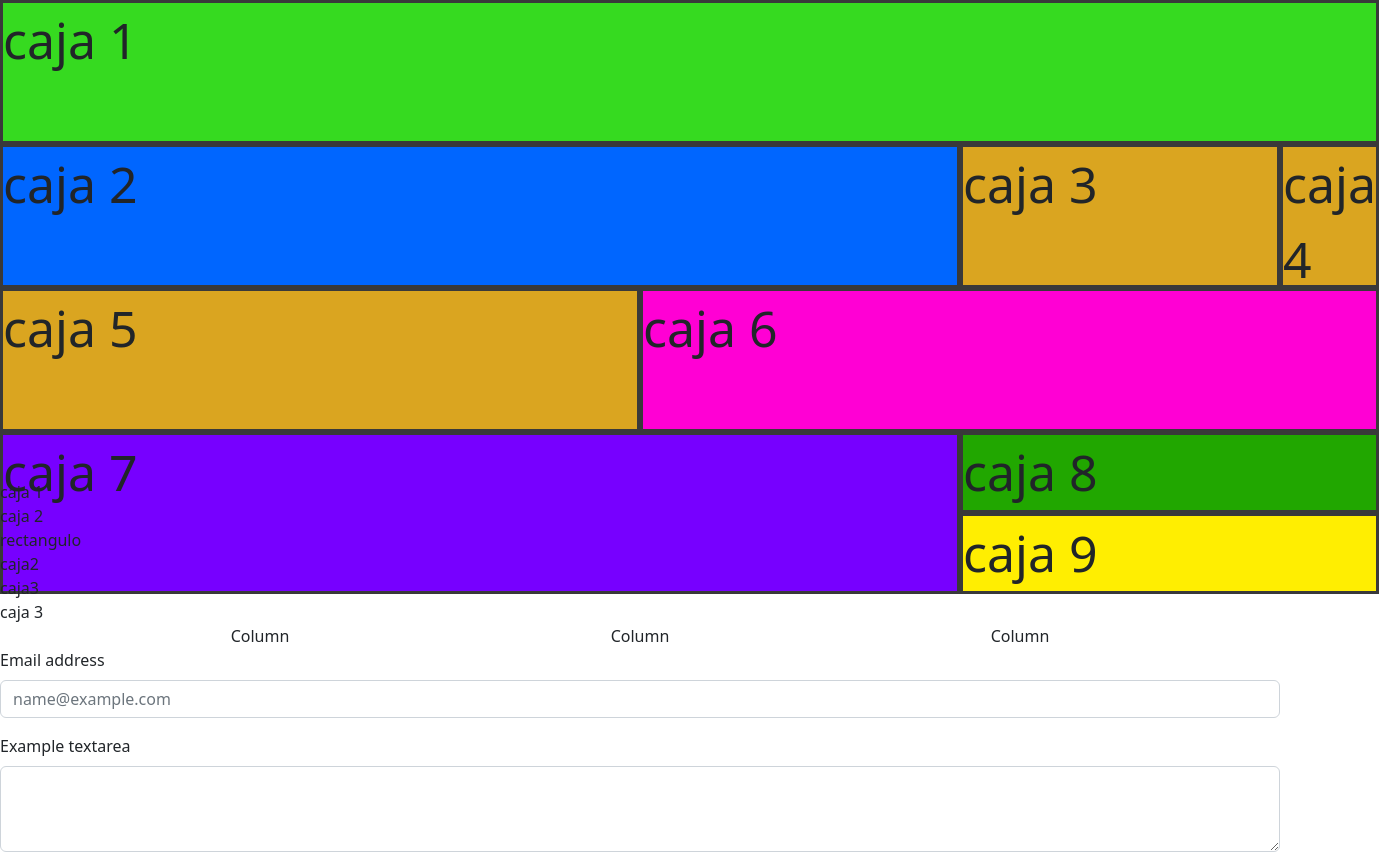
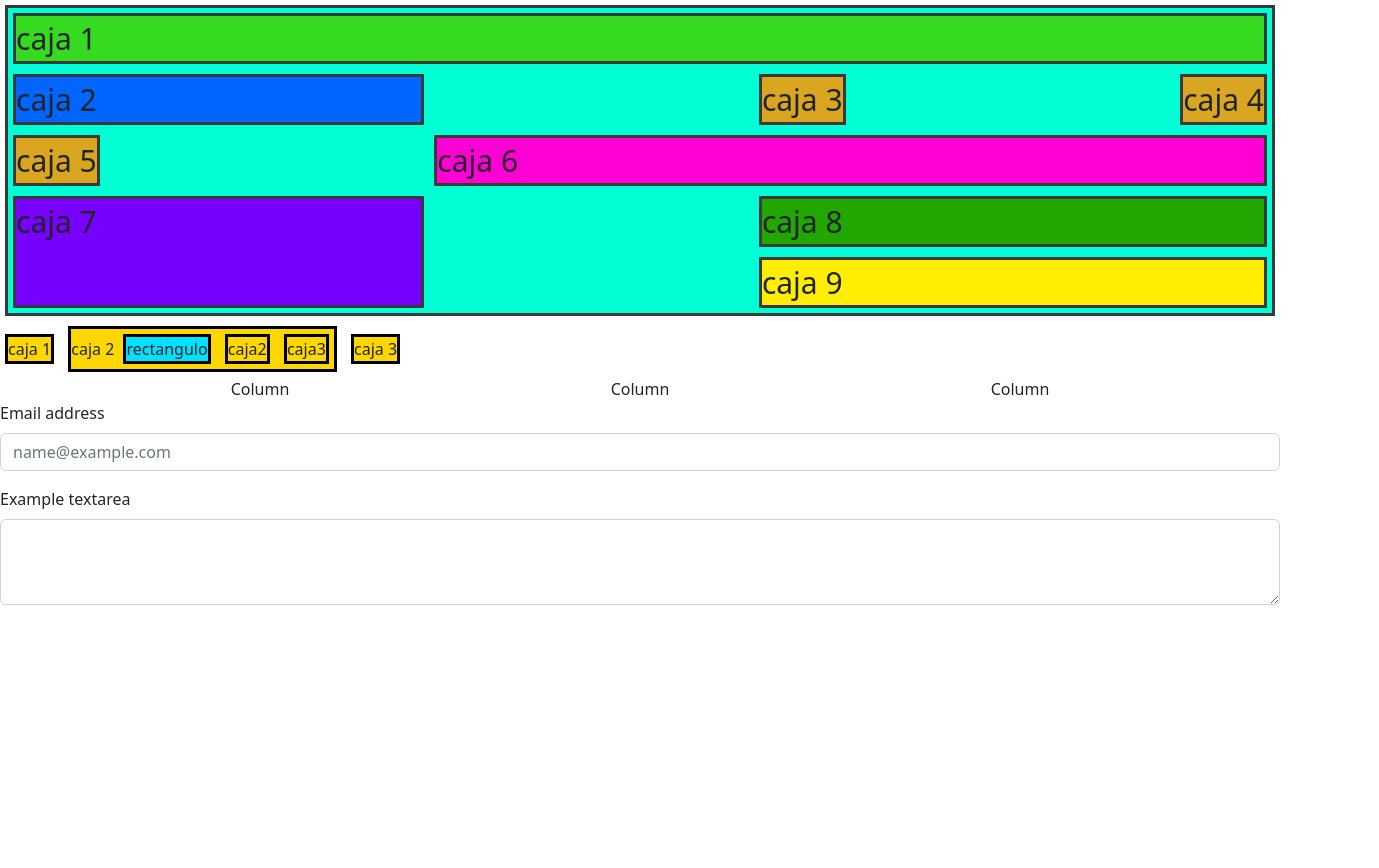
Before and after one commit to yhjoel/tarea3, a plain HTML site: page index.html in a window 1280 px wide. Shown: the whole page, 1379 px wide, since content can reach past the window. After the commit the page ends 800 px from the top, so only its background shows below. Drawn offline with nearby package versions, Linux system fonts and the light colour scheme.

Commit message:
Update estilo.css

```diff
--- a/css/estilo.css
+++ b/css/estilo.css
@@ -1,65 +1,115 @@
+
 .padre
 {
-    background-color: aquamarine;
+    background-color: rgb(0, 255, 213);
     display: grid;
-    grid-template-columns: 50% 25% 25%;
-    grid-template-rows: 30% 30% 30% auto auto;
     justify-content: space-between;
-
+    margin: 5px;
+    border-color: rgb(57, 57, 58);
+    border-style: solid;
 }
 .hijo
 {
     background-color: goldenrod;
     border-style: solid;
     border-color: rgb(57, 57, 58);
-    font-size: 50px;
+    font-size: 30px;
+    margin: 5px;
 }
 .hijo1
 {
     background-color: rgb(54, 218, 32);
     border-style: solid;
     border-color: rgb(57, 57, 58);
-    font-size: 50px;
+    font-size: 30px;
     grid-column: 1/5;
+    margin: 5px;
 }
 .hijo2
 {
     background-color: rgb(0, 102, 255);
     border-style: solid;
     border-color: rgb(57, 57, 58);
-    font-size: 50px;
+    font-size: 30px;
     grid-column: 1/3;
+    margin: 5px;
 }
 .hijo6
 {
     background-color: rgb(255, 0, 212);
     border-style: solid;
     border-color: rgb(57, 57, 58);
-    font-size: 50px;
+    font-size: 30px;
     grid-column: 2/5;
+    margin: 5px;
 }
 .hijo7
 {
     background-color: rgb(119, 0, 255);
     border-style: solid;
     border-color: rgb(57, 57, 58);
-    font-size: 50px;
+    font-size: 30px;
     grid-column: 1/3;
     grid-row: 4/6;
+    margin: 5px;
 }
 .hijo8
 {
     background-color: rgb(33, 167, 0);
     border-style: solid;
     border-color: rgb(57, 57, 58);
-    font-size: 50px;
+    font-size: 30px;
     grid-column: 3/5;
+    margin: 5px;
 }
 .hijo9
 {
     background-color: rgb(255, 238, 1);
     border-style: solid;
     border-color: rgb(57, 57, 58);
-    font-size: 50px;
+    font-size: 30px;
     grid-column: 3/5;
+    margin: 5px;
 }
+
+.padre1
+{
+    margin: 5px;
+    background-color: rgb(255, 0, 191);
+    display: flex;
+    flex-direction: row;
+    align-content: space-around;
+    border: 3px solid black;
+}
+.caja
+{
+    background-color: gold;
+    margin: 5px;
+    display: inline-block;
+    border: 3px solid black;
+    flex-grow: 1;
+}
+.caja1
+{
+    background-color: rgb(0, 225, 255);
+    margin: 5px;
+    display: inline-block;
+    border: 3px solid black;
+    flex-grow: 3;
+}
+.cuadrado{
+    background-color: rgb(115, 255, 0);
+    width: auto;
+    height: 50px;
+    margin: 5px;
+    border: 3px solid black;
+}
+.cuadrado1{
+    background-color: rgb(255, 72, 0);
+    width: 108px;
+    height: 50px;
+    margin: 5px;
+    border: 3px solid black;
+    display: inline-block;
+    flex: auto;
+}
```
